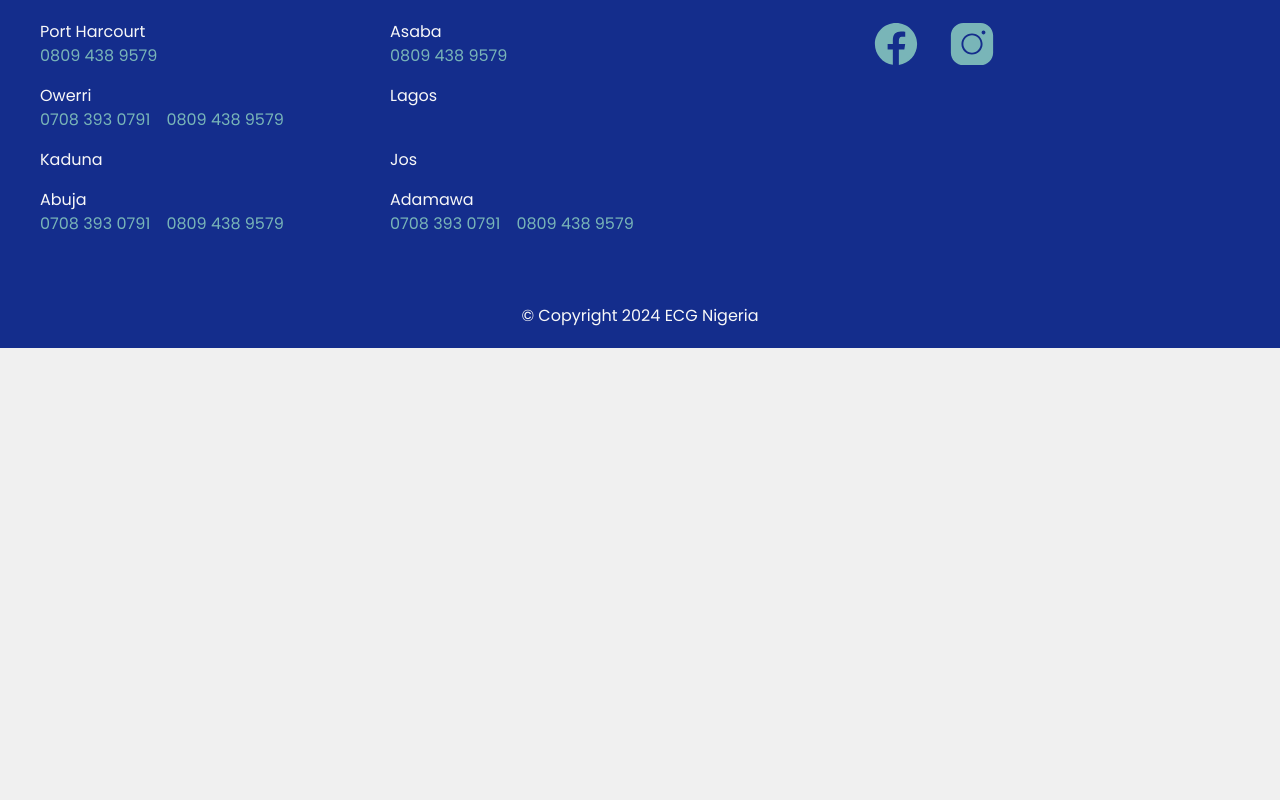
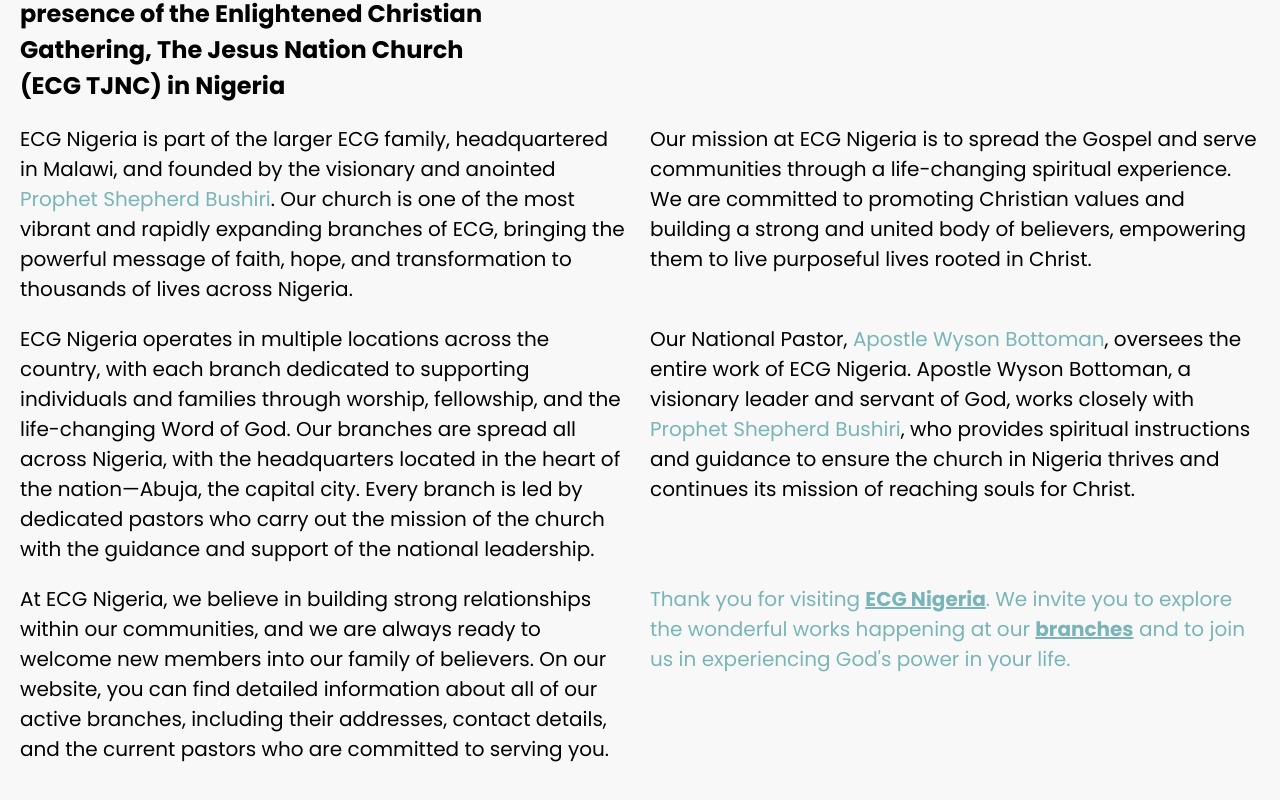
Before and after one commit to cindyeke/ecg-nigeria, a Next.js app: page /about in a window 1280 px wide. Shown: the part 500-1300 px from the top of the page. Before the commit the page ends 848 px from the top, so only its background shows below. Built offline with nearby package versions, Linux system fonts and the light colour scheme.

Commit message:
cleanup app

```diff
--- a/src/app/about/page.js
+++ b/src/app/about/page.js
@@ -1,7 +1,81 @@
 import Layout from '@components/template/Layout'
+import Link from 'next/link'
 
 const AboutUs = () => {
-    return <Layout hasPageBanner></Layout>
+    return (
+        <Layout hasPageBanner>
+            <div className="my-10 mx-5 grid gap-5 text-lg md:grid-cols-4 lg:text-xl">
+                <p className="font-bold text-2xl md:col-span-4 md:w-[500px]">
+                    Welcome to ECG TJNC Nigeria, the official online hub for the
+                    growing presence of the Enlightened Christian Gathering, The
+                    Jesus Nation Church (ECG TJNC) in Nigeria
+                </p>
+                <p className="md:col-span-2">
+                    ECG Nigeria is part of the larger ECG family, headquartered
+                    in Malawi, and founded by the visionary and anointed{' '}
+                    <span className="text-teal-300">
+                        Prophet Shepherd Bushiri
+                    </span>
+                    . Our church is one of the most vibrant and rapidly
+                    expanding branches of ECG, bringing the powerful message of
+                    faith, hope, and transformation to thousands of lives across
+                    Nigeria.
+                </p>
+                <p className="md:col-span-2">
+                    Our mission at ECG Nigeria is to spread the Gospel and serve
+                    communities through a life-changing spiritual experience. We
+                    are committed to promoting Christian values and building a
+                    strong and united body of believers, empowering them to live
+                    purposeful lives rooted in Christ.
+                </p>
+                <p className="md:col-span-2">
+                    ECG Nigeria operates in multiple locations across the
+                    country, with each branch dedicated to supporting
+                    individuals and families through worship, fellowship, and
+                    the life-changing Word of God. Our branches are spread all
+                    across Nigeria, with the headquarters located in the heart
+                    of the nation—Abuja, the capital city. Every branch is led
+                    by dedicated pastors who carry out the mission of the church
+                    with the guidance and support of the national leadership.
+                </p>
+                <p className="md:col-span-2">
+                    Our National Pastor,{' '}
+                    <span className="text-teal-300">
+                        Apostle Wyson Bottoman
+                    </span>
+                    , oversees the entire work of ECG Nigeria. Apostle Wyson
+                    Bottoman, a visionary leader and servant of God, works
+                    closely with{' '}
+                    <span className="text-teal-300">
+                        Prophet Shepherd Bushiri
+                    </span>
+                    , who provides spiritual instructions and guidance to ensure
+                    the church in Nigeria thrives and continues its mission of
+                    reaching souls for Christ.
+                </p>
+                <p className="md:col-span-2">
+                    At ECG Nigeria, we believe in building strong relationships
+                    within our communities, and we are always ready to welcome
+                    new members into our family of believers. On our website,
+                    you can find detailed information about all of our active
+                    branches, including their addresses, contact details, and
+                    the current pastors who are committed to serving you.
+                </p>
+                <p className="md:col-span-2 text-teal-300">
+                    Thank you for visiting{' '}
+                    <Link href="/" className="underline font-bold">
+                        ECG Nigeria
+                    </Link>
+                    . We invite you to explore the wonderful works happening at
+                    our{' '}
+                    <Link href="/branches" className="underline font-bold">
+                        branches
+                    </Link>{' '}
+                    and to join us in experiencing God's power in your life.
+                </p>
+            </div>
+        </Layout>
+    )
 }
 
 export default AboutUs
--- a/src/app/contactus/page.js
+++ b/src/app/contactus/page.js
@@ -1,5 +1,14 @@
+import SendMessage from '@components/organisms/SendMessage/SendMessage'
 import Layout from '@components/template/Layout'
 
 export default function ContactUs() {
-    return <Layout hasPageBanner></Layout>
+    return (
+        <Layout hasPageBanner>
+            <p className="mt-10 px-5 text-lg">
+                Feel free to contact us using the phone numbers provided on each
+                branch page or send us a message.
+            </p>
+            <SendMessage />
+        </Layout>
+    )
 }
--- a/src/app/globals.css
+++ b/src/app/globals.css
@@ -7,7 +7,7 @@
 }
 
 body {
-  @apply m-0 p-0 h-full font-main bg-off-white
+  @apply m-0 p-0 h-full font-main bg-dim-white
 }
 
 .branch-address:last-child .vl{
--- a/src/components/organisms/Footer/Footer.js
+++ b/src/components/organisms/Footer/Footer.js
@@ -45,7 +45,7 @@
                 </div>
             </div>
             <div className={styles['copyright-text']}>
-                &#169; Copyright {new Date().getFullYear()} ECG Nigeria
+                &#169; Copyright {new Date().getFullYear()} ECG TJNC Nigeria
             </div>
         </footer>
     )
--- a/src/components/organisms/Navigation/Navigation.js
+++ b/src/components/organisms/Navigation/Navigation.js
@@ -42,7 +42,7 @@
                             label={navigationLink.label}
                             href={navigationLink.url}
                             className={
-                                path === navigationLink.url
+                                path.startsWith(navigationLink.url)
                                     ? 'text-teal-300'
                                     : ''
                             }
--- a/src/utilities/features.js
+++ b/src/utilities/features.js
@@ -1,6 +1,6 @@
 export const homepageFeatureFlags = {
     serviceTimes: true,
     upcomingEvents: true,
-    branchesLocation: false,
+    branchesLocation: true,
     sendMessage: true,
 }
```
